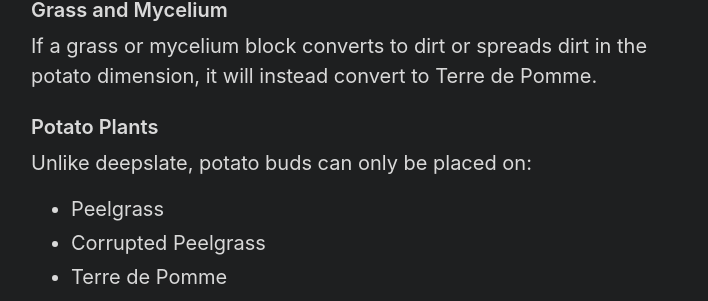
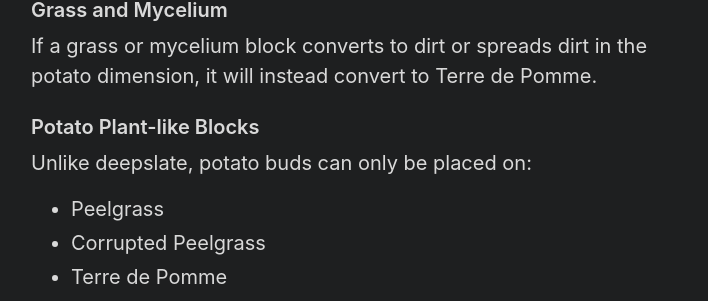
Before and after one commit to Tisawesomeness/tisawesomeness.github.io, a Jekyll site: the page built from snapshots/_posts/2024-04-12-24w14potato.md, in a window 1280 px wide and 900 px high, scrolled down 28315 px. Shown: the part 145-446 px from the top of the window, without its empty margins (273-981 px from the left). Built offline with Jekyll 4.4.1, drawn with Linux system fonts in a browser that asks for light colours; comment, search, counter and statistics services are not loaded.

Commit message:
Clarify header

```diff
--- a/snapshots/_posts/2024-04-12-24w14potato.md
+++ b/snapshots/_posts/2024-04-12-24w14potato.md
@@ -747,7 +747,7 @@ If either path block is converted to dirt in the potato dimension, it will inste
 
 If a grass or mycelium block converts to dirt or spreads dirt in the potato dimension, it will instead convert to Terre de Pomme.
 
-### Potato Plants
+### Potato Plant-like Blocks
 
 Unlike deepslate, potato buds can only be placed on:
 - Peelgrass
```
